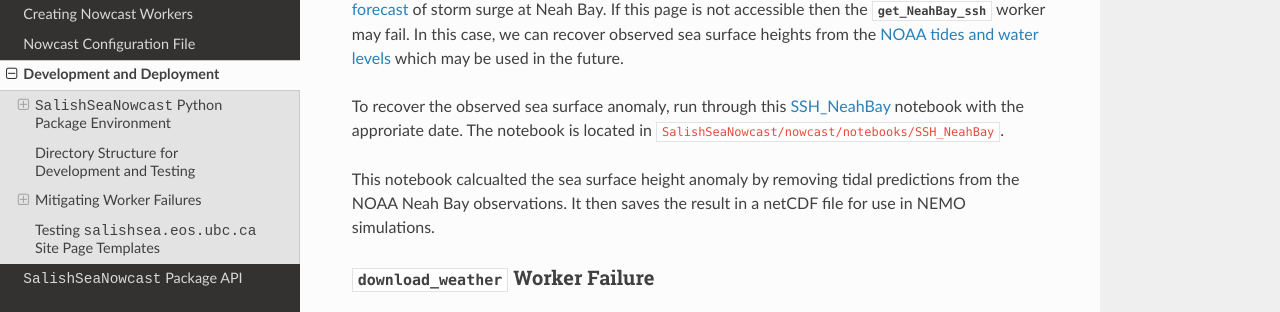
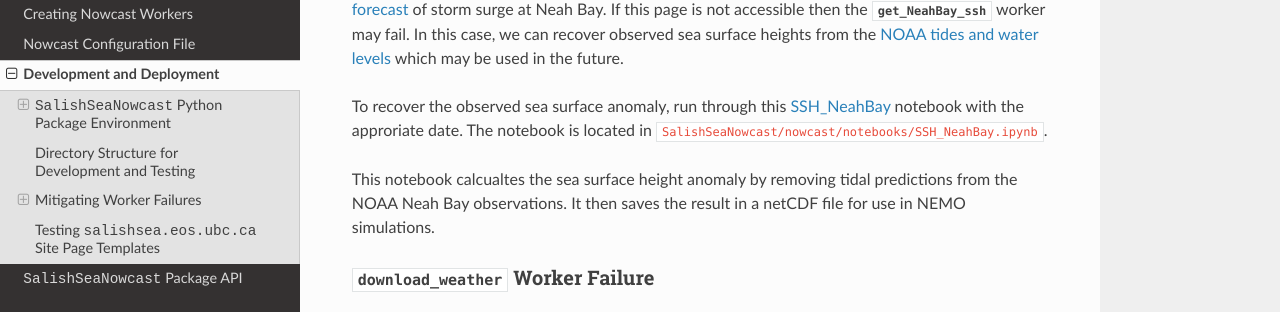
Before and after one commit to SalishSeaCast/SalishSeaNowcast, a Sphinx documentation site: the page built from docs/dev_deploy.rst, in a window 1280 px wide and 900 px high, scrolled down 3460 px. Shown: the part 135-447 px from the top of the window. Built offline with Sphinx 7.4.7 and the Read the Docs theme 2.0.0, drawn with Linux system fonts in a browser that asks for light colours.

Commit message:
fixed typos

```diff
--- a/docs/dev_deploy.rst
+++ b/docs/dev_deploy.rst
@@ -204,9 +204,9 @@ If this page is not accessible then the :mod:`get_NeahBay_ssh` worker may fail.
 In this case, we can recover observed sea surface heights from the `NOAA tides and water levels`_ which may be used in the future.
 
 To recover the observed sea surface anomaly, run through this `SSH_NeahBay`_ notebook with the approriate date.
-The notebook is located in :file:`SalishSeaNowcast/nowcast/notebooks/SSH_NeahBay`.
+The notebook is located in :file:`SalishSeaNowcast/nowcast/notebooks/SSH_NeahBay.ipynb`.
 
-This notebook calcualted the sea surface height anomaly by removing tidal predictions from the NOAA Neah Bay observations.
+This notebook calcualtes the sea surface height anomaly by removing tidal predictions from the NOAA Neah Bay observations.
 It then saves the result in a netCDF file for use in NEMO simulations.
 
 .. _NOAA forecast: http://www.nws.noaa.gov/mdl/etsurge/index.php?page=stn&region=wc&datum=mllw&list=&map=0-48&type=both&stn=waneah
```
